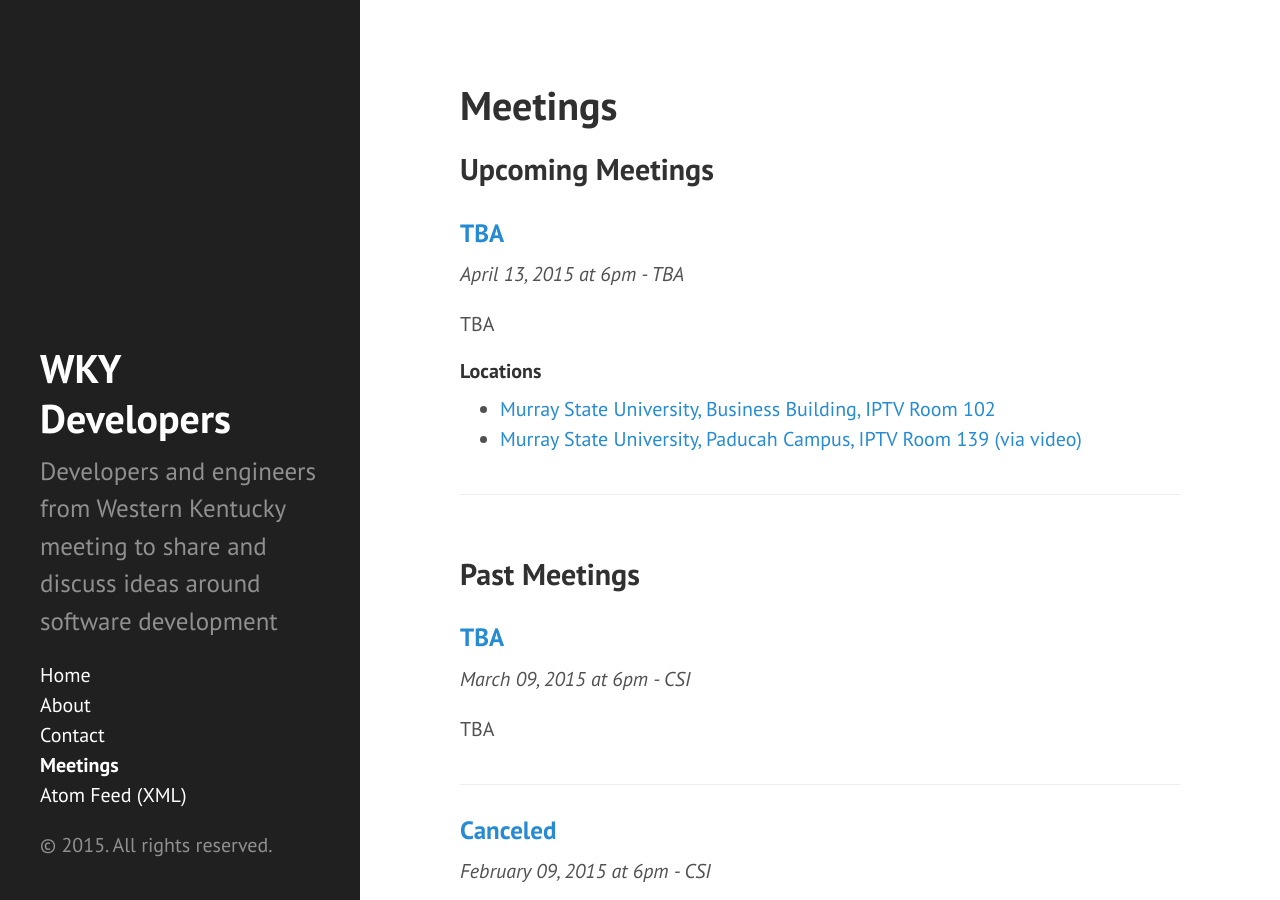
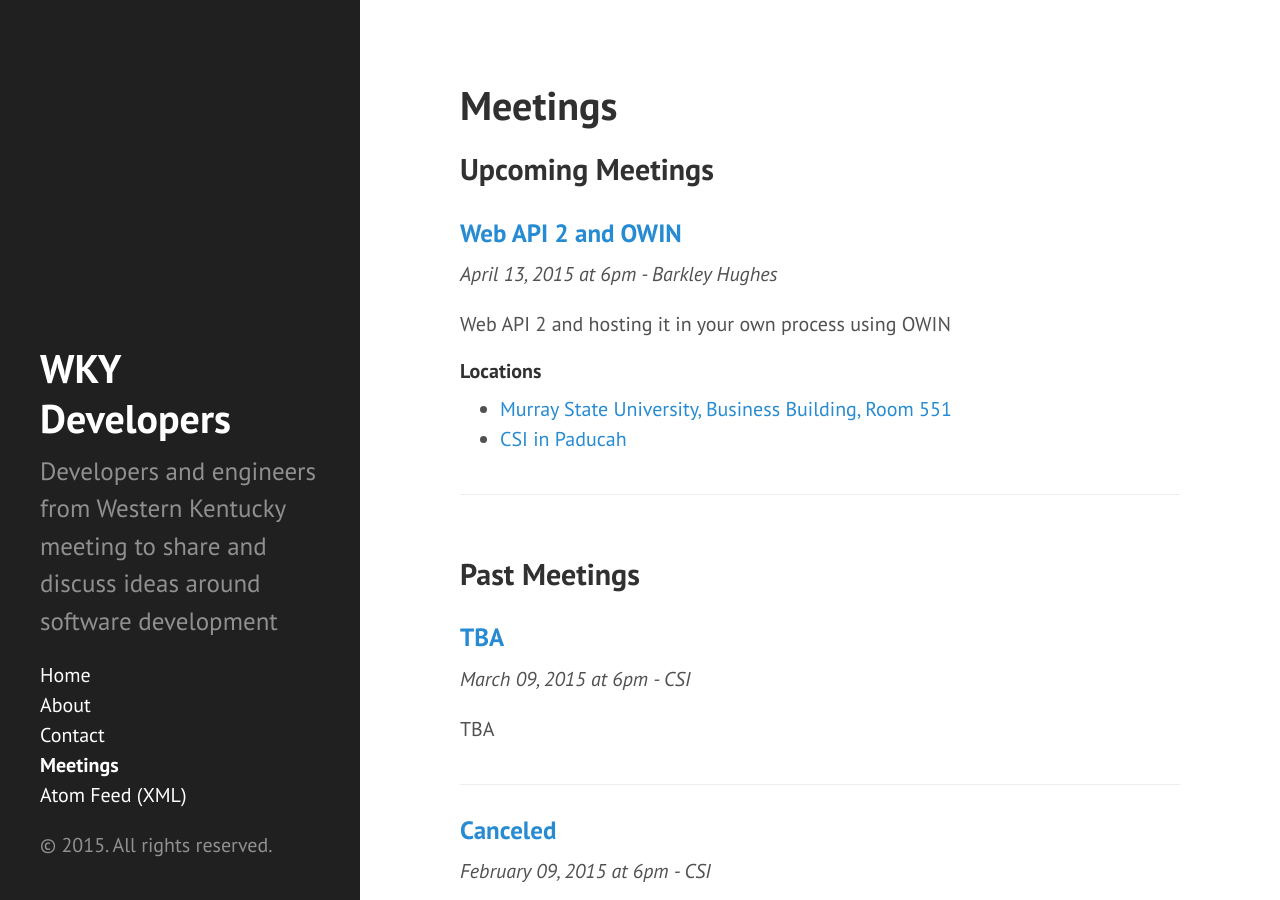
Before and after one commit to wkydev/wkydev.github.io, a Jekyll site: the page built from meetings.md, in a window 1280 px wide and 900 px high. Built offline with Jekyll 4.4.1, drawn with Linux system fonts in a browser that asks for light colours; nearby versions of some CDN libraries; Markdown is read by kramdown in place of the engine named in the settings.

Commit message:
Update meetings.yml

```diff
--- a/_data/meetings.yml
+++ b/_data/meetings.yml
@@ -64,11 +64,11 @@
 - id: 7
   date: 2015-04-13 18:00:00 -0500
   time: '6pm'
-  speaker: TBA
-  topic: 'TBA'
-  topicSummary: "TBA"
+  speaker: Barkley Hughes
+  topic: 'Web API 2 and OWIN'
+  topicSummary: "Web API 2 and hosting it in your own process using OWIN"
   locations:
-    - name: 'Murray State University, Business Building, IPTV Room 102'
+    - name: 'Murray State University, Business Building, Room 551'
       map_url: 'https://www.google.com/maps/place/Murray+State+University+College+of+Business/@36.611765,-88.324279,17z/data=!3m1!4b1!4m2!3m1!1s0x0:0x181ef7e2227a8ec4'
-    - name: 'Murray State University, Paducah Campus, IPTV Room 139 (via video)'
-      map_url: 'https://www.google.com/maps/place/4430+Sunset+Ave,+Paducah,+KY+42001/@37.0581579,-88.6505728,16z/data=!4m2!3m1!1s0x887a1a69be635811:0x22afb96e15b93964'
+    - name: 'CSI in Paducah'
+      map_url: 'https://www.google.com/maps/place/Computer+Services+Inc/@37.075908,-88.677185,15z/data=!4m2!3m1!1s0x0:0x593c83ac6bff131d'
```
